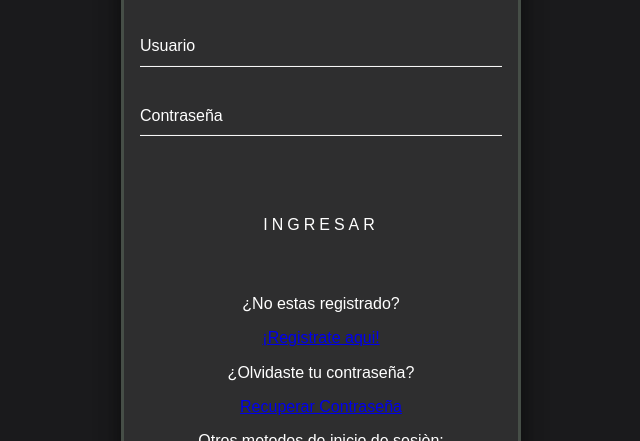
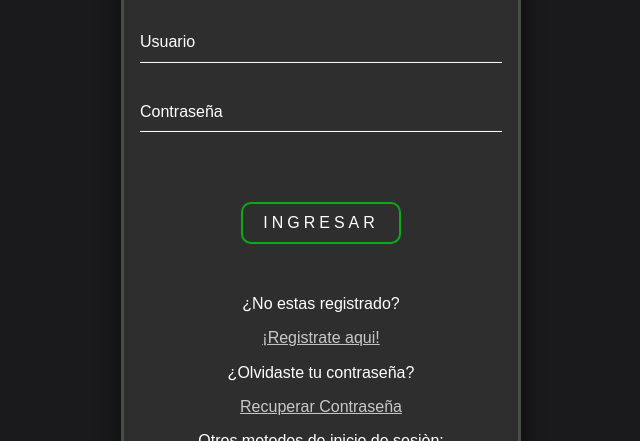
Before and after one commit to ShyWeyD0s/SCS, a plain HTML site: page Login-con-modo-oscuro/index.html in a window 1280 px wide. Shown: the part 359-800 px from the top of the page, without its empty margins (319-959 px from the left). Drawn offline with nearby package versions, Linux system fonts and the light colour scheme; a web font is replaced by a local one.

Commit message:
Cambios de estilos

```diff
--- a/Login-con-modo-oscuro/index.html
+++ b/Login-con-modo-oscuro/index.html
@@ -265,8 +265,8 @@ body iframe {
   </form>
   <br>
   <div style="text-align: center;">
-    <p class="texto">¿No estas registrado?</p> <a href="a">¡Registrate aqui!</a></p>
-    <p class="texto">¿Olvidaste tu contraseña?</p> <a href="/Login-con-modo-oscuro/password.html">Recuperar Contraseña</a></p>
+    <p class="texto">¿No estas registrado?</p> <a class="link" href="a">¡Registrate aqui!</a></p>
+    <p class="texto">¿Olvidaste tu contraseña?</p> <a class="link" href="/Login-con-modo-oscuro/password.html">Recuperar Contraseña</a></p>
   </div>
   <div style="text-align: center;">
   <p class="texto">Otros metodos de inicio de sesiòn:</p>
@@ -382,6 +382,9 @@ body {
   transition: .5s;
   margin-top: 40px;
   letter-spacing: 4px;
+  border-radius:10px;
+  border: 2px solid #02d914b9;
+
 }
 
 .login-box a:hover { /*hover box effect*/
--- a/Login-con-modo-oscuro/style.css
+++ b/Login-con-modo-oscuro/style.css
@@ -383,6 +383,7 @@ body {
   box-shadow: 0 15px 25px rgba(0,0,0,.6);
   border: 3px linear-gradient(to left , #b2ff8e, #00bc10);
   border-radius: 10px;
+
 }
 
 .login-box h2 {
@@ -426,6 +427,7 @@ body {
   left: 0;
   color: #03d314;
   font-size: 12px;
+  border: 1px solid #03d314 ;
 }
 
 .login-box form a {
@@ -492,3 +494,8 @@ body {
   font-size: 0.95rem;
   color: #e8fcebbd;
 }
+
+.link {
+color: rgba(255, 255, 255, 0.747);
+text-shadow: #00bc10;
+}
```
Also changed, not shown: Login-con-modo-oscuro/password.html (+1 -1 lines).
